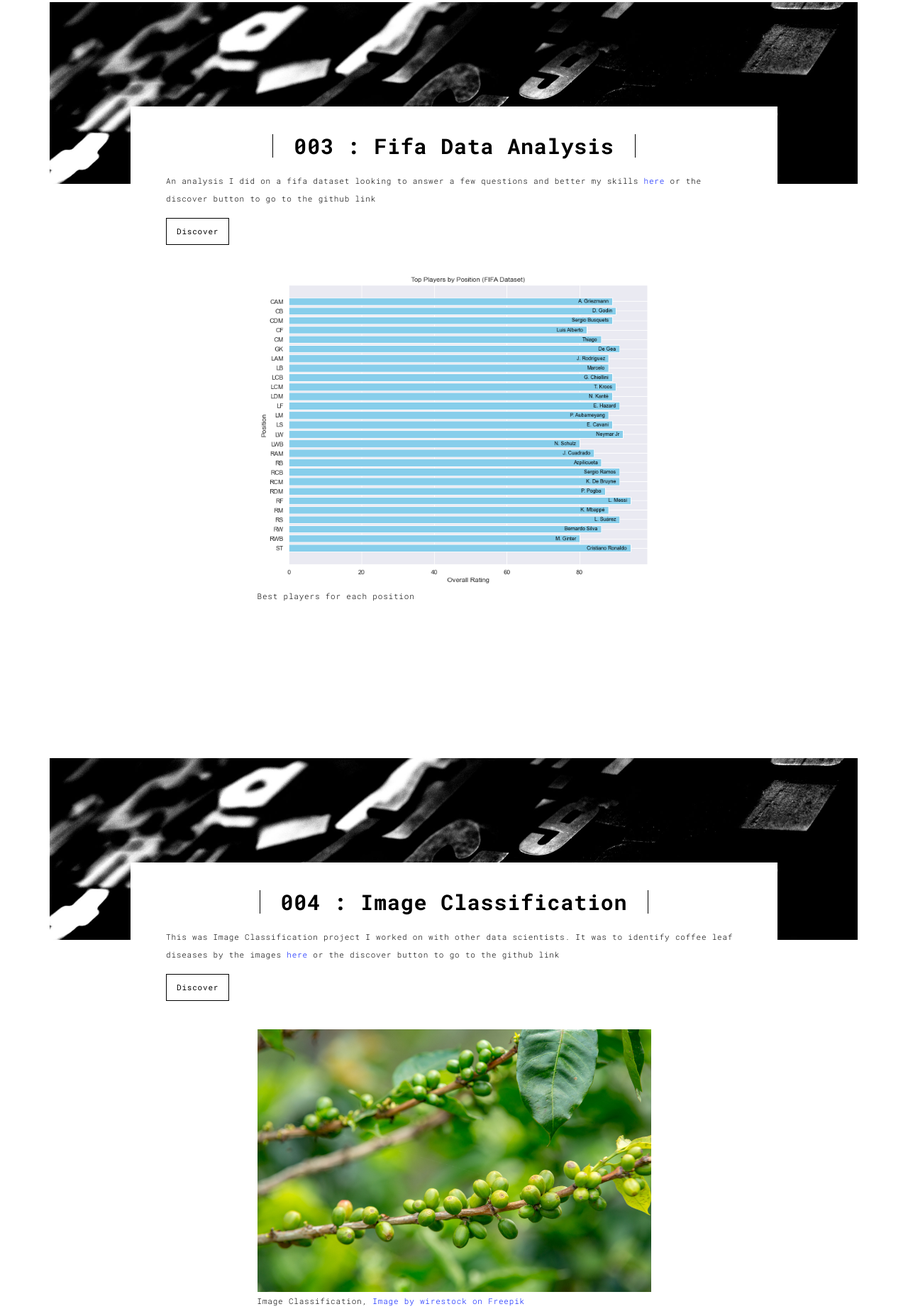
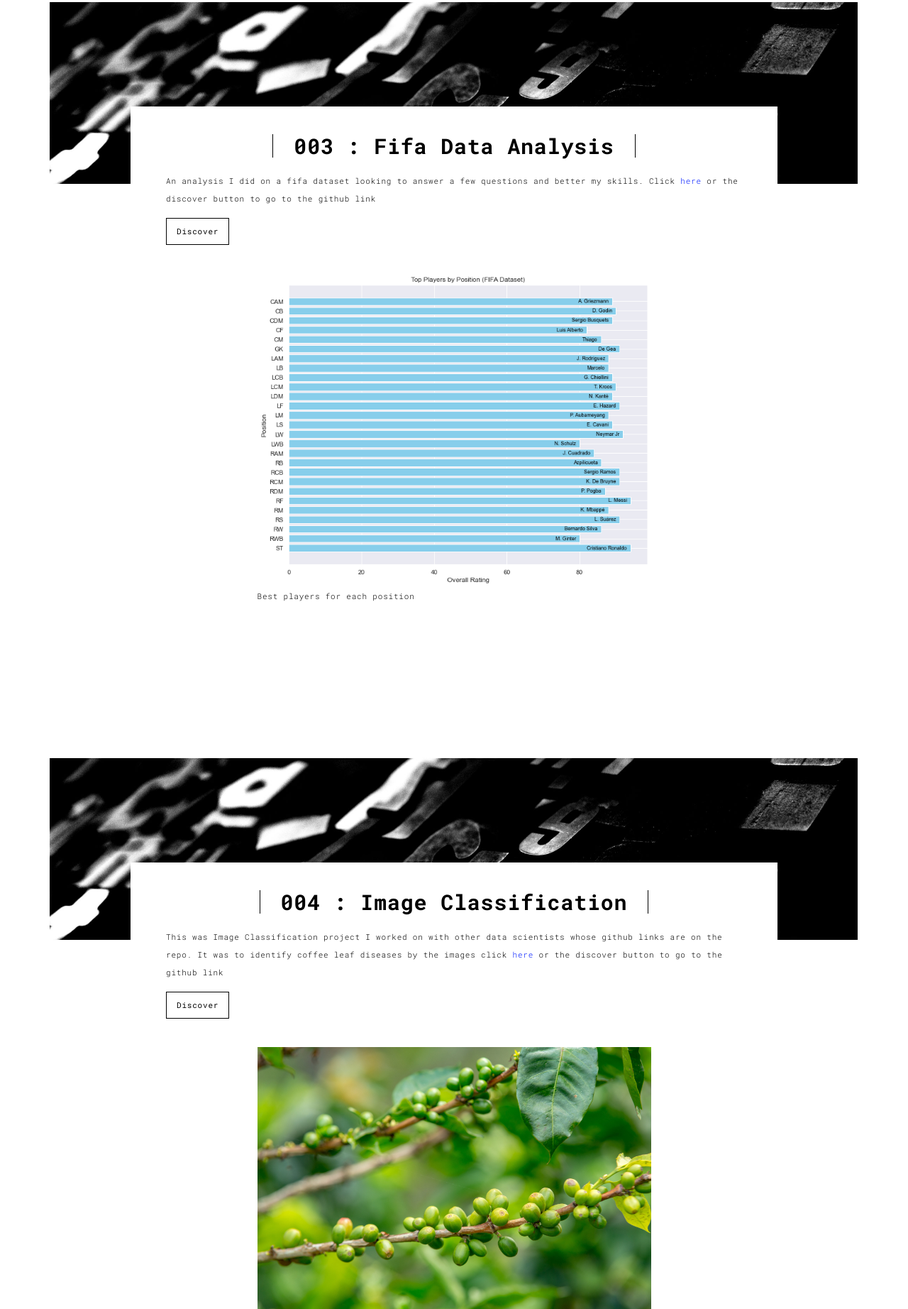
Before and after one commit to CrystalW123/Portfolio, a Flask app: page /work.html in a window 1280 px wide; the page is wider, and only the part inside the window is pictured. Shown: the part 1997-3841 px from the top of that part at 71% size. Run offline with Flask 3, Linux system fonts and the light colour scheme; some libraries are stand-ins or nearby versions.

```diff
--- a/templates/work.html
+++ b/templates/work.html
@@ -145,7 +145,7 @@
         <div class="text-center">
           <h1 class="h2">003 : Fifa Data Analysis</h1>
         </div>
-        <p>An analysis I did on a fifa dataset looking to answer a few questions and better my skills <a href = "https://github.com/CrystalW123/Fifa-analysis">here</a> or the discover button to go to the github link</p>
+        <p>An analysis I did on a fifa dataset looking to answer a few questions and better my skills. Click <a href = "https://github.com/CrystalW123/Fifa-analysis">here</a> or the discover button to go to the github link</p>
         <a href="https://github.com/CrystalW123/Fifa-analysis" title="Fifa Analysis" class="btn btn-default">Discover</a>
       </div>
     </div>
@@ -182,7 +182,7 @@
         <div class="text-center">
           <h1 class="h2">004 : Image Classification</h1>
         </div>
-        <p>This was Image Classification project I worked on with other data scientists. It was to identify coffee leaf diseases by the images <a href = "https://github.com/randellmwania/Coffee-Image-Classification">here</a> or the discover button to go to the github link</p>
+        <p>This was Image Classification project I worked on with other data scientists whose github links are on the repo. It was to identify coffee leaf diseases by the images click <a href = "https://github.com/randellmwania/Coffee-Image-Classification">here</a> or the discover button to go to the github link</p>
         <a href="https://github.com/randellmwania/Coffee-Image-Classification" title="Image Classification" class="btn btn-default">Discover</a>
       </div>
     </div>
```
